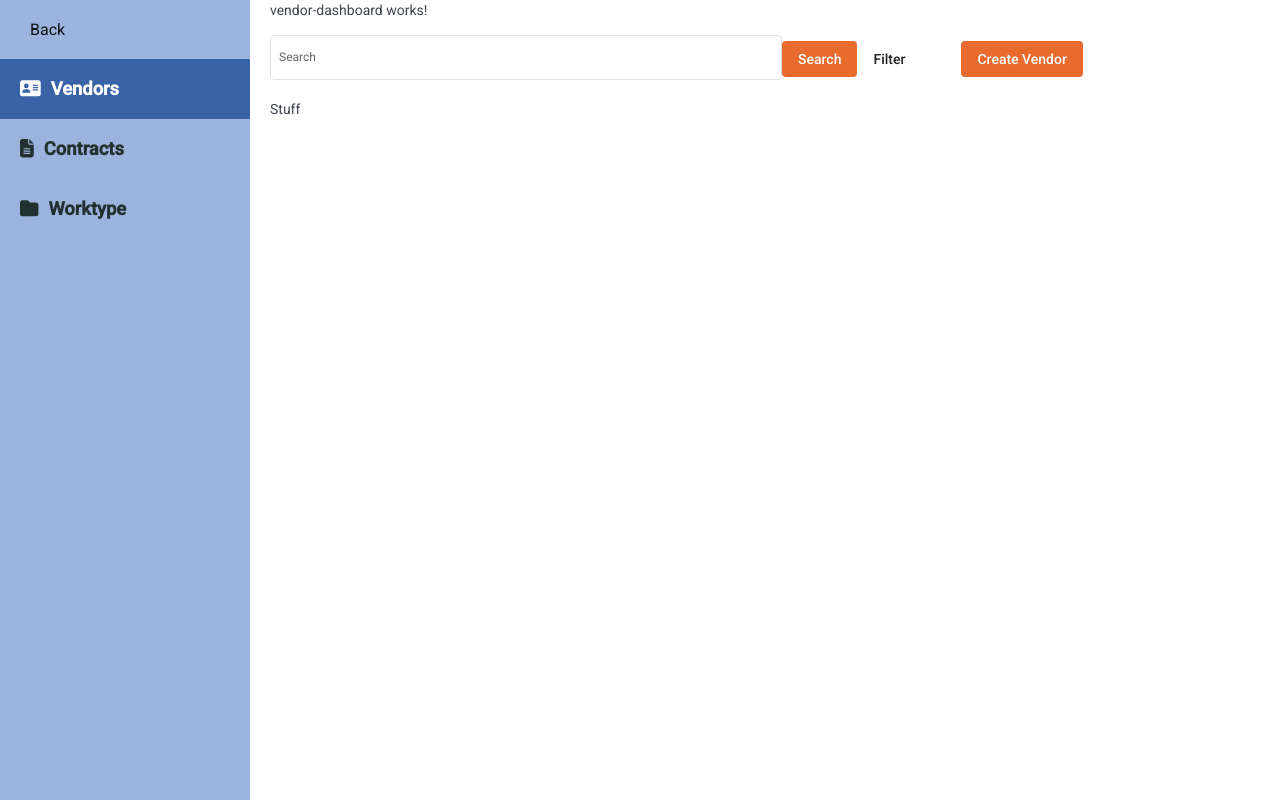
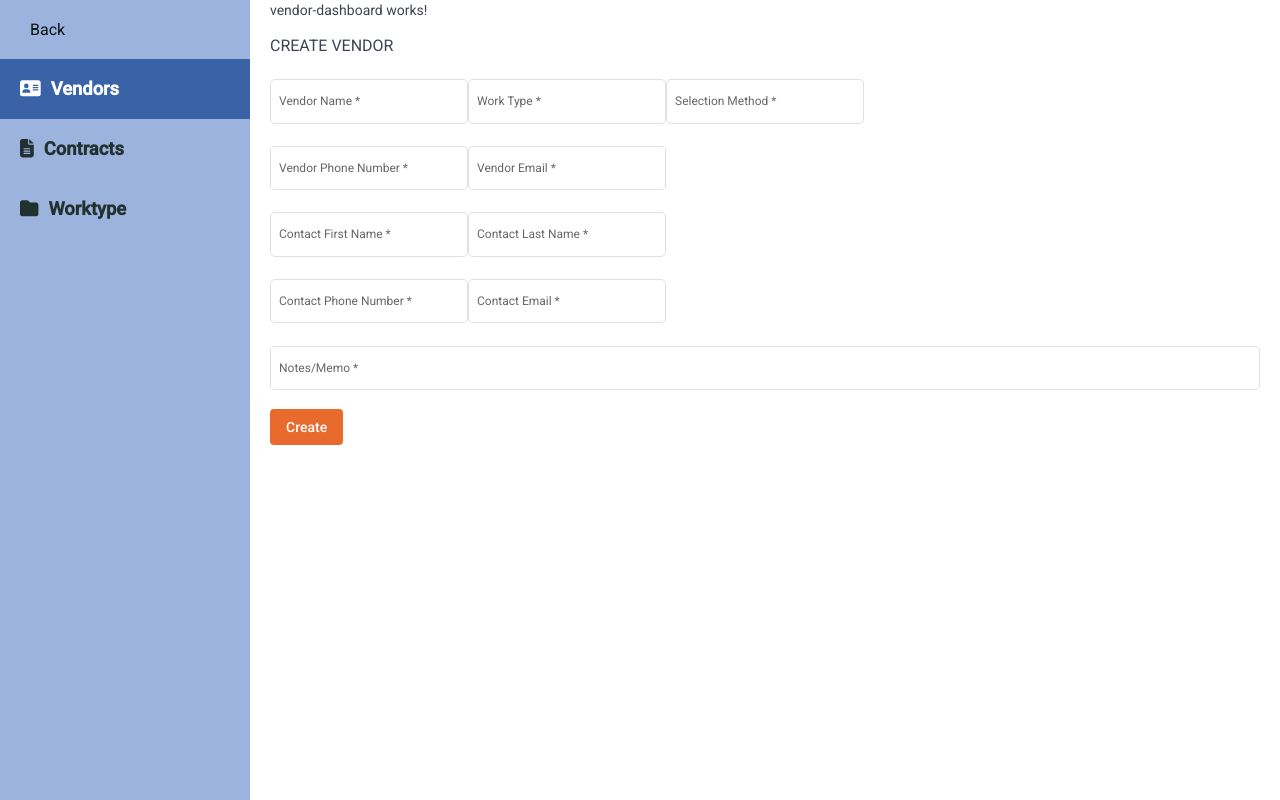
Before and after one commit to Cwagne17/vendor-contract-mgmt-client, an Angular app: page /dashboard/vendor in a window 1280 px wide. Built offline with nearby package versions, Linux system fonts and the light colour scheme.

Commit message:
vendor form draft no validation

```diff
--- a/src/app/pages/vendor-dashboard/components/vendor-form/vendor-form.component.html
+++ b/src/app/pages/vendor-dashboard/components/vendor-form/vendor-form.component.html
@@ -5,65 +5,135 @@
             <div class="top-line">
                 <mat-form-field appearance="outline" class="vName">
                     <mat-label>Vendor Name</mat-label>
-                    <input matInput placeholder="Vendor Name">
+                    <input
+                        matInput
+                        placeholder="Vendor Name"
+                        (change)="change($event, 'vendor_name')"
+                        [required]="true"
+                        [value]="vendor.vendor_name"
+                        (blur)="change($event, 'vendor_name')"
+                    >
                 </mat-form-field>
 
                 <mat-form-field appearance="outline" class="workType">
                     <mat-label>Work Type</mat-label>
-                    <input matInput placeholder="Work Type" required>
+                    <input
+                        matInput
+                        placeholder="Work Type"
+                        (change)="change($event, 'work_type')"
+                        [required]="true"
+                        [value]="vendor.work_type"
+                        (blur)="change($event, 'work_type')"
+                    >
                 </mat-form-field>
 
                 <mat-form-field appearance="outline" class="selectionMethod">
                     <mat-label>Selection Method</mat-label>
-                    <input matInput placeholder="Selection Method">
+                    <input
+                        matInput
+                        placeholder="Selection Method"
+                        (change)="change($event, 'selection_method')"
+                        [required]="true"
+                        [value]="vendor.selection_method"
+                        (blur)="change($event, 'selection_method')"
+                    >
                 </mat-form-field>
              </div>
 
              <div class="line-two">
                 <mat-form-field appearance="outline" class="vPhone">
                     <mat-label>Vendor Phone Number</mat-label>
-                    <input matInput placeholder="Vendor Phone Number" required>
+                    <input
+                        matInput
+                        placeholder="Vendor Phone Number"
+                        (change)="change($event, 'vendor_phone')"
+                        [required]="true"
+                        [value]="vendor.vendor_phone"
+                        (blur)="change($event, 'vendor_phone')"
+                    >
                 </mat-form-field>
 
                 <mat-form-field appearance="outline" class="vEmail">
                     <mat-label>Vendor Email</mat-label>
-                    <input matInput placeholder="Vendor Email" required> <br>
+                    <input
+                        matInput
+                        placeholder="Vendor Email"
+                        (change)="change($event, 'vendor_email')"
+                        [required]="true"
+                        [value]="vendor.vendor_email"
+                        (blur)="change($event, 'vendor_email')"
+                    >
                 </mat-form-field>
             </div>
 
             <div class="line-three">
                 <mat-form-field appearance="outline" class="cFname">
                     <mat-label>Contact First Name</mat-label>
-                    <input matInput placeholder="Contact First Name" required>
+                    <input
+                        matInput
+                        placeholder="Contract First Name"
+                        (change)="change($event, 'contact_fname')"
+                        [required]="true"
+                        [value]="vendor.contact_fname"
+                        (blur)="change($event, 'contact_fname')"
+                    >
                 </mat-form-field>
 
                 <mat-form-field appearance="outline" class="cLname">
                     <mat-label>Contact Last Name</mat-label>
-                    <input matInput placeholder="Contact Last Name"> <br>
+                    <input
+                        matInput
+                        placeholder="Contract Last Name"
+                        (change)="change($event, 'contact_lname')"
+                        [required]="true"
+                        [value]="vendor.contact_lname"
+                        (blur)="change($event, 'contact_lname')"
+                    >
                 </mat-form-field>
             </div>
 
             <div class="line-four">
                 <mat-form-field appearance="outline" class="cNum">
                     <mat-label>Contact Phone Number</mat-label>
-                    <input matInput placeholder="Contact Phone Number">
+                    <input
+                        matInput
+                        placeholder="Contact Phone Number"
+                        (change)="change($event, 'contact_phone')"
+                        [required]="true"
+                        [value]="vendor.contact_phone"
+                        (blur)="change($event, 'contact_phone')"
+                    >
                 </mat-form-field>
 
                 <mat-form-field appearance="outline" class="cEmail">
                     <mat-label>Contact Email</mat-label>
-                    <input matInput placeholder="Contact Email" required> <br>
+                    <input
+                        matInput
+                        placeholder="Contact Email"
+                        (change)="change($event, 'contact_email')"
+                        [required]="true"
+                        [value]="vendor.contact_email"
+                        (blur)="change($event, 'contact_email')"
+                    >
                 </mat-form-field>
             </div>
 
             <div class="last-line">
                 <mat-form-field appearance="outline" class="memo-input">
                     <mat-label>Notes/Memo</mat-label>
-                    <input matInput placeholder="Notes/Memo" required>
+                    <input
+                        matInput
+                        placeholder="Notes/Memo"
+                        (change)="change($event, 'notes')"
+                        [required]="true"
+                        [value]="vendor.notes"
+                        (blur)="change($event, 'notes')"
+                    >
                 </mat-form-field>
             </div>
 
             <div class="button-row">
-                <button mat-flat-button color ="primary" type="submit">Create</button>
+                <button mat-flat-button color ="primary" type="submit" (click)="createVendor()">Create</button>
             </div>
         </form>
 
--- a/src/app/pages/vendor-dashboard/components/vendor-form/vendor-form.component.ts
+++ b/src/app/pages/vendor-dashboard/components/vendor-form/vendor-form.component.ts
@@ -1,6 +1,8 @@
+import { Breakpoints } from '@angular/cdk/layout';
 import { Component, OnInit } from '@angular/core';
 import { FormControl, FormGroup } from '@angular/forms';
 import { VendorFormService } from 'src/app/services/vendor-form.services';
+import { IVendor } from '../../../../types/ivendor';
 
 @Component({
   selector: 'app-vendor-form',
@@ -9,9 +11,65 @@ import { VendorFormService } from 'src/app/services/vendor-form.services';
 })
 export class VendorFormComponent implements OnInit {
 
+  vendor: IVendor = {
+    vendor_name: '',
+    work_type: '',
+    selection_method: '',
+    vendor_phone: '',
+    vendor_email: '',
+    contact_fname: '',
+    contact_lname: '',
+    contact_phone: '',
+    contact_email: '',
+    notes:'',
+  }
+
   constructor(private service: VendorFormService) { }
+
 
   ngOnInit(): void {
   }
 
+  createVendor() {
+    console.log(this.vendor);
+  }
+
+  change(event: any, property: string) {
+    if (typeof event === "object") {
+      switch(property) {
+        case 'contract_phone':
+          this.vendor.contact_phone = event.target.value;
+          break;
+        case 'vendor_name':
+          this.vendor.vendor_name = event.target.value;
+          break;
+        case 'work_type':
+          this.vendor.work_type = event.target.value;
+          break;
+        case 'selection_method':
+          this.vendor.selection_method = event.target.value;
+          break;
+        case 'vendor_phone':
+          this.vendor.vendor_phone = event.target.value;
+          break;
+        case 'vendor_emali':
+          this.vendor.vendor_email = event.target.value;
+          break;
+        case 'contract_fname':
+          this.vendor.contact_fname = event.target.value;
+          break;
+        case 'contract_lname':
+          this.vendor.contact_lname = event.target.value;
+          break;
+        case 'contact_email':
+          this.vendor.contact_email = event.target.values;
+          break;
+        case 'notes':
+          this.vendor.notes = event.target.values;
+          break;
+
+      }
+    }
+    // validateVendor(this.vendor);
+  }
 }
--- a/src/app/pages/vendor-dashboard/vendor-dashboard.component.html
+++ b/src/app/pages/vendor-dashboard/vendor-dashboard.component.html
@@ -18,11 +18,12 @@
     <mat-hint>Hint</mat-hint>
   </mat-form-field>
 </p>-->
-<mat-form-field appearance="outline" style="width:40vw; font-size: 12px" color="warning">
+<!-- <mat-form-field appearance="outline" style="width:40vw; font-size: 12px" color="warning">
   <mat-label>Search</mat-label>
   <input matInput placeholder="Search">
 </mat-form-field>
 <button mat-flat-button color="primary">Search</button>
 <button mat-flat-button color="success" >Filter</button>
 <button mat-flat-button color="primary" style="margin-left: 40px">Create Vendor</button>
-<div class="box">Stuff</div>
+<div class="box">Stuff</div> -->
+<app-vendor-form></app-vendor-form>
--- /dev/null
+++ b/src/app/types/ivendor.ts
@@ -0,0 +1,26 @@
+const PhoneRegexp = new RegExp(/\(?\d{3}\)?[\s-]\d{3}[\s-]\d{4}/);
+
+
+export interface IVendor {
+    vendor_name: string,
+    work_type: string,
+    selection_method: string,
+    vendor_phone: string,
+    vendor_email: string,
+    contact_fname: string,
+    contact_lname: string,
+    contact_phone: string,
+    contact_email: string,
+    notes: string,
+}
+
+export function validateVendor(vendor: IVendor): boolean {
+    let valid=false;
+    if (vendor.vendor_name && vendor.vendor_name !== "") {
+        valid=true;
+    }
+    if(vendor.contact_phone && vendor.contact_phone.match(PhoneRegexp)) {
+        valid = true;
+    }
+    return true;
+}
```
Also changed, not shown: 1 other file (tests, documents, lock files or other folders).
